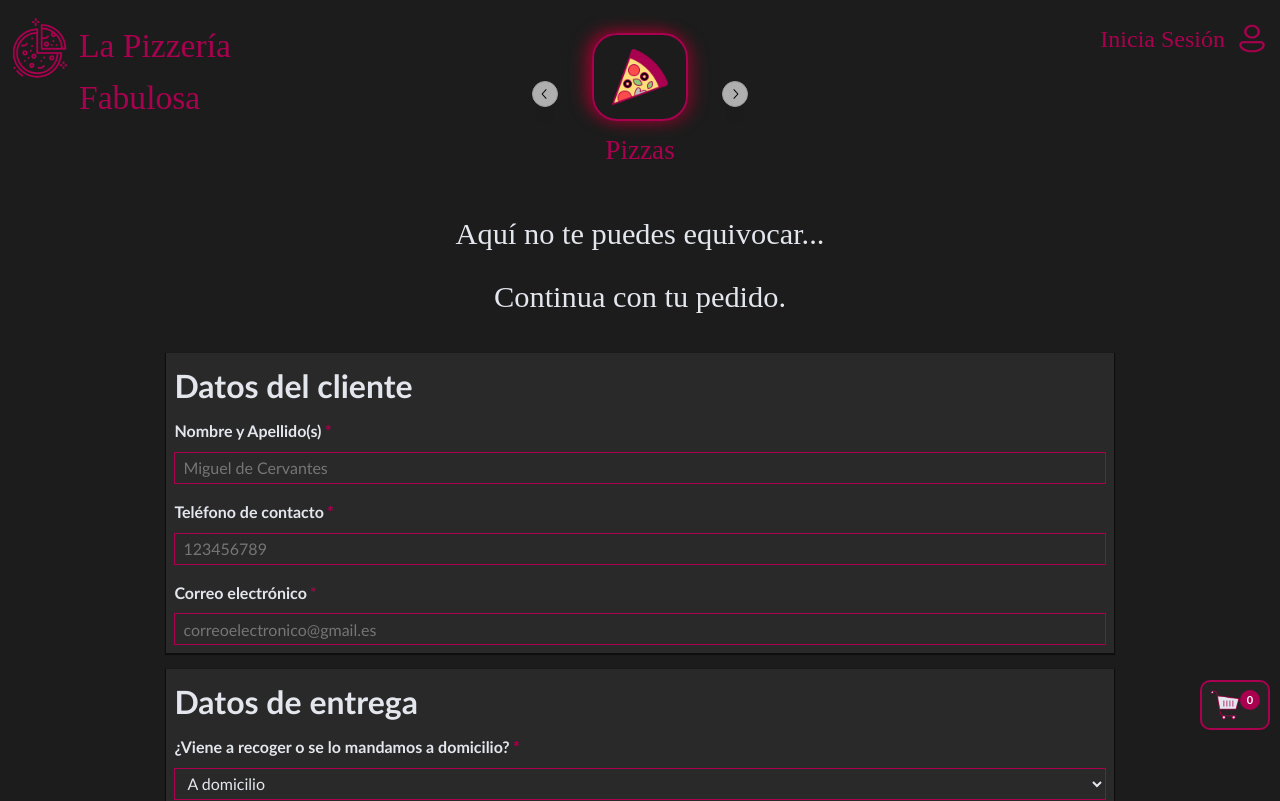
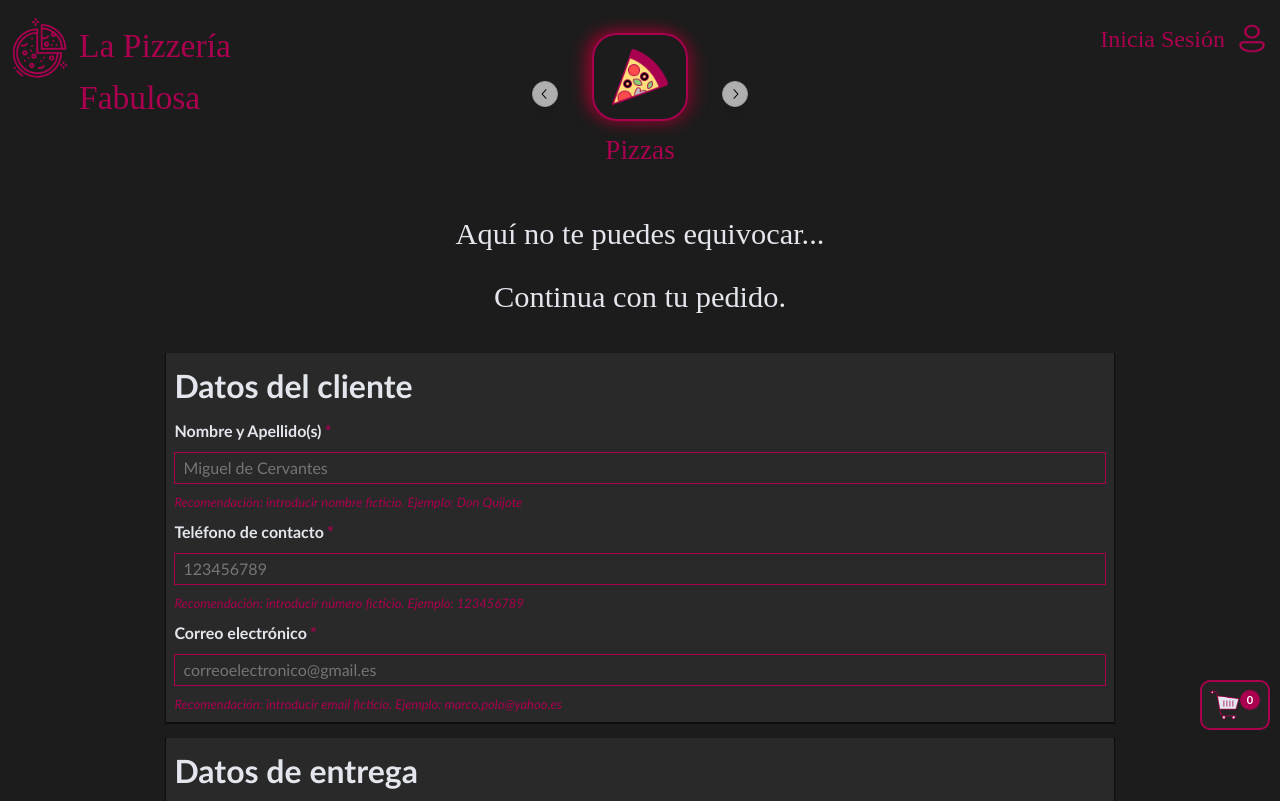
Before and after one commit to Claudius10/PizzeriaFE, a React (Vite) app: page /pedido-nuevo in a window 1280 px wide. Shown: the top 801 px of the page. Built offline with nearby package versions, Linux system fonts and the light colour scheme; a web font is replaced by a local one.

Commit message:
added data usage recomendations for user @ register/newAnonOrder/...

```diff
--- a/src/components/core/account/profile/forms/NewAddressForm.tsx
+++ b/src/components/core/account/profile/forms/NewAddressForm.tsx
@@ -69,7 +69,7 @@ const NewAddressForm = (props: Props) => {
                 autoComplete={"new-password"}
                 $height={"2rem"}
                 $padding={"0 0 0 0.5rem"}
-                $margin={errors.street ? "" : "0 0 1rem 0"}
+                $margin={errors.street ? "" : "0 0 0.5rem 0"}
                 className={errors.street ? "invalid" : ""}
                 {...register("street", {
                     required: {
@@ -91,6 +91,9 @@ const NewAddressForm = (props: Props) => {
                 })}
             />
             {errors.street && <FormError $margin={"0.5rem 0 0.5rem 0"}>{errors.street.message}</FormError>}
+            <FormError $color={"#a9004f"} $margin={"0 0 0.5rem 0"}>Recomendación: introducir dirección ficticia.
+                Ejemplo:
+                Calle Fabulosa</FormError>
 
             <label className={styles.label} htmlFor="streetNr">
                 Número<Required>*</Required>
--- a/src/components/core/auth/Register.tsx
+++ b/src/components/core/auth/Register.tsx
@@ -77,7 +77,7 @@ const Register = () => {
                     $textAlign={"center"}
                     $height={"2rem"}
                     $width={"15rem"}
-                    $margin={errors.name ? "0 0.5rem 0 1.5rem" : "0 0.5rem 1rem 1.5rem"}
+                    $margin={errors.name ? "0 0.5rem 0 1.5rem" : "0 0.5rem 0 1.5rem"}
                     className={errors.name ? "invalid" : ""}
                     {...register("name", {
                         required: {value: true, message: "El nombre y apellido(s) no puede faltar"},
@@ -95,7 +95,10 @@ const Register = () => {
                         }
                     })}
                 />
-                {errors.name && <FormError $margin={"0 0.5rem 0.5rem 1.5rem"}>{errors.name.message}</FormError>}
+                {errors.name && <FormError $margin={"0 0.5rem 0 1.5rem"}>{errors.name.message}</FormError>}
+                <FormError $margin={"0.5rem 0.5rem 0.5rem 1.5rem"} $color={"#a9004f"}>Recomendación: introducir nombre
+                    ficticio. Ejemplo:
+                    Don Quijote</FormError>
 
                 <Input
                     id={"email"}
@@ -105,7 +108,7 @@ const Register = () => {
                     $textAlign={"center"}
                     $height={"2rem"}
                     $width={"15rem"}
-                    $margin={errors.email ? "0 0.5rem 0 1.5rem" : "0 0.5rem 1rem 1.5rem"}
+                    $margin={errors.email ? "0 0.5rem 0 1.5rem" : "0 0.5rem 0rem 1.5rem"}
                     className={errors.email ? "invalid" : ""}
                     {...register("email", {
                         required: {
@@ -126,8 +129,11 @@ const Register = () => {
                         },
                     })}
                 />
-                {errors.email && <FormError $margin={"0 0.5rem 0.5rem 1.5rem"}>{errors.email.message}</FormError>}
-
+                {errors.email && <FormError $margin={"0 0.5rem 0rem 1.5rem"}>{errors.email.message}</FormError>}
+                <FormError $margin={"0.5rem 0.5rem 0.5rem 1.5rem"} $color={"#a9004f"}>Recomendación: usar email
+                    ficticio.
+                    Ejemplo:
+                    invitado15@gmail.com</FormError>
                 <Input
                     id={"matchingEmail"}
                     type={"email"}
@@ -136,7 +142,7 @@ const Register = () => {
                     $textAlign={"center"}
                     $height={"2rem"}
                     $width={"15rem"}
-                    $margin={errors.matchingEmail ? "0 0.5rem 0 1.5rem" : "0 0.5rem 1rem 1.5rem"}
+                    $margin={errors.matchingEmail ? "0 0.5rem 0 1.5rem" : "0 0.5rem 0 1.5rem"}
                     className={errors.matchingEmail ? "invalid" : ""}
                     {...register("matchingEmail", {
                         required: {
@@ -158,7 +164,11 @@ const Register = () => {
                     })}
                 />
                 {errors.matchingEmail &&
-                    <FormError $margin={"0 0.5rem 0.5rem 1.5rem"}>{errors.matchingEmail.message}</FormError>}
+                    <FormError $margin={"0 0.5rem 0 1.5rem"}>{errors.matchingEmail.message}</FormError>}
+                <FormError $margin={"0.5rem 0.5rem 0.5rem 1.5rem"} $color={"#a9004f"}>Recomendación: usar email
+                    ficticio.
+                    Ejemplo:
+                    marco.polo@yahoo.es</FormError>
 
                 <div className={styles.inputGroup}>
                     <Input
--- a/src/components/core/orders/forms/anon/AnonClientForm.tsx
+++ b/src/components/core/orders/forms/anon/AnonClientForm.tsx
@@ -7,6 +7,11 @@ import {getAnonCustomerErrors} from "../../../../../functions/form";
 const AnonClientForm = () => {
     const form = useFormContext();
     const errors = getAnonCustomerErrors(form.formState.errors);
+
+    let width = "28rem";
+    if (window.screen.width < 550) {
+        width = "16rem";
+    }
 
     return <div className={styles.container}>
         <div className={styles.header}>
@@ -24,7 +29,6 @@ const AnonClientForm = () => {
             $height={"2rem"}
             $width={"100%"}
             $padding={"0 0 0 0.5rem"}
-            $margin={errors.anonCustomerNameError ? "" : "0 0 0.5rem 0"}
             className={errors.anonCustomerNameError ? "invalid" : ""}
             {...form.register("anonCustomerName", {
                 required: {
@@ -47,7 +51,9 @@ const AnonClientForm = () => {
             })}
         />
         {errors.anonCustomerNameError &&
-            <FormError $margin={"0 0 0.5rem 0"}>{errors.anonCustomerNameError.message}</FormError>}
+            <FormError>{errors.anonCustomerNameError.message}</FormError>}
+        <FormError $color={"#a9004f"} $width={width}>Recomendación: introducir nombre ficticio. Ejemplo:
+            Don Quijote</FormError>
 
         <label className={styles.label} htmlFor={"contactTel"}>
             Teléfono de contacto<Required>*</Required>
@@ -60,7 +66,6 @@ const AnonClientForm = () => {
             $height={"2rem"}
             $width={"100%"}
             $padding={"0 0 0 0.5rem"}
-            $margin={errors.anonCustomerContactNumberError ? "" : "0 0 0.5rem 0"}
             className={errors.anonCustomerContactNumberError ? "invalid" : ""}
             {...form.register("anonCustomerContactNumber", {
                 required: {
@@ -82,7 +87,9 @@ const AnonClientForm = () => {
             })}
         />
         {errors.anonCustomerContactNumberError &&
-            <FormError $margin={"0 0 0.5rem 0"}>{errors.anonCustomerContactNumberError.message}</FormError>}
+            <FormError>{errors.anonCustomerContactNumberError.message}</FormError>}
+        <FormError $color={"#a9004f"} $width={width}>Recomendación: introducir número ficticio. Ejemplo:
+            123456789</FormError>
 
         <label className={styles.label} htmlFor={"email"}>
             Correo electrónico<Required>*</Required>
@@ -95,7 +102,6 @@ const AnonClientForm = () => {
             $height={"2rem"}
             $width={"100%"}
             $padding={"0 0 0 0.5rem"}
-            $margin={errors.anonCustomerEmailError ? "" : "0 0 0.5rem 0"}
             className={errors.anonCustomerEmailError ? "invalid" : ""}
             {...form.register("anonCustomerEmail", {
                 required: {
@@ -109,7 +115,10 @@ const AnonClientForm = () => {
             })}
         />
         {errors.anonCustomerEmailError &&
-            <FormError $margin={"0 0 0.5rem 0"}>{errors.anonCustomerEmailError.message}</FormError>}
+            <FormError>{errors.anonCustomerEmailError.message}</FormError>}
+        <FormError $color={"#a9004f"} $margin={"0 0 0.5rem 0"} $width={width}>Recomendación: introducir email
+            ficticio. Ejemplo:
+            marco.polo@yahoo.es</FormError>
     </div>;
 };
 
--- a/src/components/core/orders/forms/anon/AnonDeliveryForm.tsx
+++ b/src/components/core/orders/forms/anon/AnonDeliveryForm.tsx
@@ -14,6 +14,11 @@ const AnonDeliveryForm = () => {
     const form = useFormContext();
     const errors = getAddressFormErrors(form.formState.errors);
     const deliverySelectRef = useRef<HTMLSelectElement>(null);
+
+    let width = "28rem";
+    if (window.screen.width < 550) {
+        width = "16rem";
+    }
 
     useEffect(() => {
         const sessionStorageForm = getSessionStorageAnonForm();
@@ -55,7 +60,6 @@ const AnonDeliveryForm = () => {
             $height={"2rem"}
             $width={"100%"}
             $padding={"0 0 0 0.5rem"}
-            $margin={errors.street ? "" : "0 0 0.5rem 0"}
             className={errors.street ? "invalid" : ""}
             {...form.register("address.street", {
                 validate: (value, formValues) => {
@@ -82,7 +86,9 @@ const AnonDeliveryForm = () => {
                 },
             })}
         />
-        {errors.street && <FormError $margin={"0 0 0.5rem 0"}>{errors.street.message}</FormError>}
+        {errors.street && <FormError>{errors.street.message}</FormError>}
+        <FormError $color={"#a9004f"} $width={width}>Recomendación: introducir dirección ficticia. Ejemplo:
+            Calle Fabulosa</FormError>
 
         <label className={styles.label} htmlFor="streetNr">
             Número<Required>*</Required>
--- a/src/components/layout/styled/elements.ts
+++ b/src/components/layout/styled/elements.ts
@@ -45,11 +45,11 @@ export const RoundButton = styled.button<{ $width?: string, $height?: string }>`
         background-color: #e4e6ed;
 `;
 
-export const FormError = styled.p<{ $margin?: string }>`
-    color: rgb(199, 30, 30);
+export const FormError = styled.p<{ $margin?: string, $color?: string, $width?: string }>`
+    color: ${props => props.$color || "rgb(199, 30, 30)"};;
     font-size: small;
     font-style: italic;
-    width: 15rem;
+    width: ${props => props.$width || "15rem"};
     min-width: 14rem;
     word-break: break-word;
     margin: ${props => props.$margin || ""};
```
